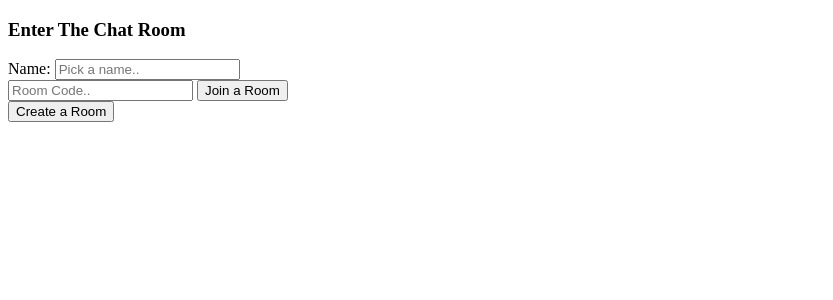
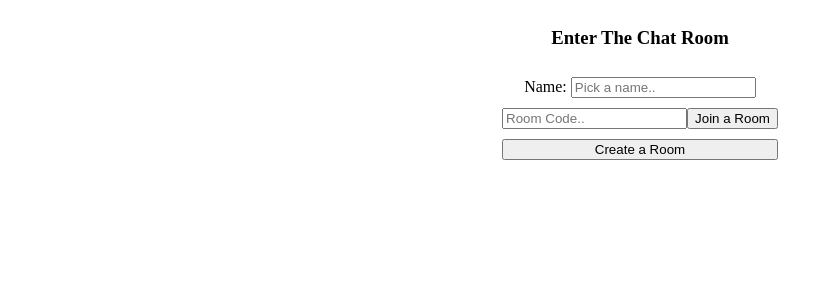
Before and after one commit to zvi101/CVT-Homework-Assignment, a Python web app: template template/home.html in a window 1280 px wide. Shown: the top 300 px of the page, without its empty margins (0-833 px from the left). Run offline with Jinja, Linux system fonts and the light colour scheme; the template is opened without the code that fills it, so the values that code supplies are empty; some libraries are stand-ins or nearby versions.

Commit message:
Adding a style to the main page, creating a post and get for entering the chat, returning an error if the chat does not exist

```diff
--- /dev/null
+++ b/static/css/style.css
@@ -0,0 +1,29 @@
+
+
+.content {
+    display: flex;
+    align-items: center;
+    justify-content: center;
+  }
+
+
+.buttons {
+    display: flex;
+    flex-direction: column;
+    align-items: center;
+    justify-content: center;
+    gap: 10px;
+  }
+
+
+  .join {
+    display: flex;
+    flex-direction: row;
+    width: 100%;
+  }
+
+
+
+  .create-btn {
+    width: 100%;
+  }
--- a/template/home.html
+++ b/template/home.html
@@ -1,5 +1,5 @@
 {% extends 'base.html' %} {% block content %}
-<form method="post">
+<form method="post" class="buttons">
   <h3>Enter The Chat Room</h3>
   <div>
     <label>Name:</label>
@@ -10,10 +10,15 @@
       value="{{name}}"
     />
   </div>
-  <div>
+  <div class="join">
     <input type="text" placeholder="Room Code.." name="code" value="{{code}}" />
     <button type="submit" name="join">Join a Room</button>
   </div>
   <button type="submit" name="create" class="create-btn">Create a Room</button>
+  {% if error %}
+  <ul>
+    <li>{{error}}</li>
+  </ul>
+  {% endif %}
 </form>
 {% endblock %}
```
Also changed, not shown: main.py (+29 -1 lines).
